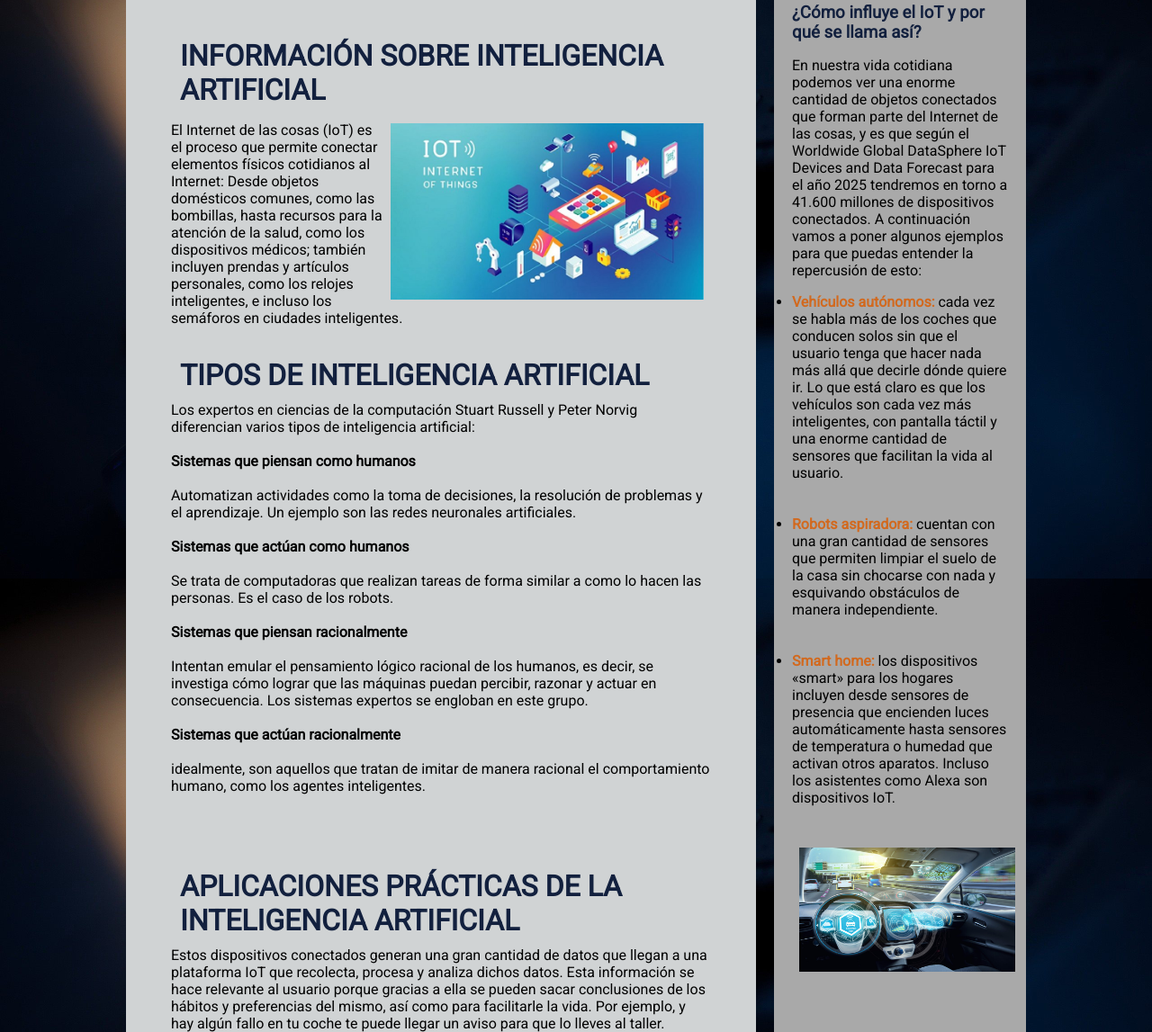
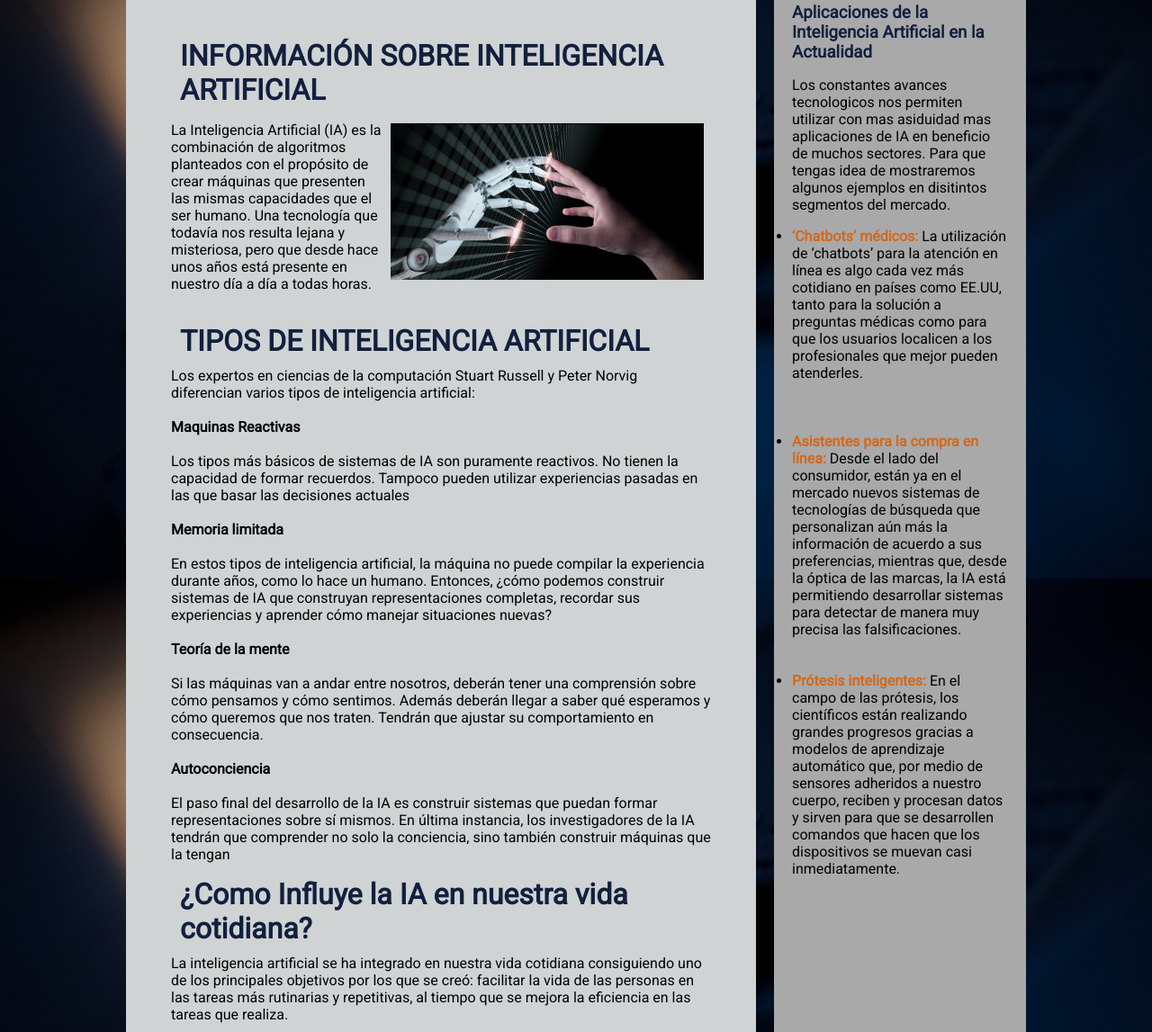
Before and after one commit to DiegoDamianB/TechnologyVirtual, a plain HTML site: page inteligenciaartificial.html in a window 1280 px wide. Shown: the part 157-1304 px from the top of the page at 90% size. Drawn offline with Linux system fonts and the light colour scheme.

Commit message:
Mi subpaginaweb IA

```diff
--- a/inteligenciaartificial.html
+++ b/inteligenciaartificial.html
@@ -38,57 +38,47 @@
         <main class="contenido">
             <h1>INFORMACIÓN SOBRE INTELIGENCIA ARTIFICIAL</h1>
 
-            <img class="IoT" src="imagenes\internet.jpg" alt="">
+            <img class="IoT" src="imagenes/IA3.jpg">
 
-            <p> El Internet de las cosas (IoT) es el proceso que permite conectar elementos físicos cotidianos al Internet: Desde objetos domésticos comunes, como las bombillas, hasta recursos para la atención de la salud, como los dispositivos médicos; también
-                incluyen prendas y artículos personales, como los relojes inteligentes, e incluso los semáforos en ciudades inteligentes.
+            <p>La Inteligencia Artificial (IA) es la combinación de algoritmos planteados con el propósito de crear máquinas que presenten las mismas capacidades que el ser humano. Una tecnología que todavía nos resulta lejana y misteriosa, pero que desde hace unos años está presente en nuestro día a día a todas horas.
                 <br><br>
 
                 <h1>TIPOS DE INTELIGENCIA ARTIFICIAL</h1>
 
                 Los expertos en ciencias de la computación Stuart Russell y Peter Norvig diferencian varios tipos de inteligencia artificial:<br><br>
 
-                <b>Sistemas que piensan como humanos</b><br><br> Automatizan actividades como la toma de decisiones, la resolución de problemas y el aprendizaje. Un ejemplo son las redes neuronales artificiales.<br><br>
+                <b>Maquinas Reactivas</b><br><br>Los tipos más básicos de sistemas de IA son puramente reactivos. No tienen la capacidad de formar recuerdos. Tampoco pueden utilizar experiencias pasadas en las que basar las decisiones actuales<br><br>
+                <b>Memoria limitada</b><br><br>En estos tipos de inteligencia artificial, la máquina no puede compilar la experiencia durante años, como lo hace un humano.
+                Entonces, ¿cómo podemos construir sistemas de IA que construyan representaciones completas, recordar sus experiencias y aprender cómo manejar situaciones nuevas?<br><br>
+                <b>Teoría de la mente</b><br><br>Si las máquinas van a andar entre nosotros, deberán tener una comprensión sobre cómo pensamos y cómo sentimos. Además deberán llegar a saber qué esperamos y cómo queremos que nos traten. Tendrán que ajustar su comportamiento en consecuencia.<br><br>
+                <b>Autoconciencia</b><br><br>El paso final del desarrollo de la IA es construir sistemas que puedan formar representaciones sobre sí mismos. En última instancia, los investigadores de la IA tendrán que comprender no solo la conciencia, sino también construir máquinas que la tengan
+            </p>
+            <h1>¿Como Influye la IA en nuestra vida cotidiana?</h1>
 
-                <b>Sistemas que actúan como humanos</b><br><br> Se trata de computadoras que realizan tareas de forma similar a como lo hacen las personas. Es el caso de los robots.<br><br>
-
-                <b>Sistemas que piensan racionalmente</b><br><br> Intentan emular el pensamiento lógico racional de los humanos, es decir, se investiga cómo lograr que las máquinas puedan percibir, razonar y actuar en consecuencia. Los sistemas expertos
-                se engloban en este grupo.<br><br>
-
-                <b>Sistemas que actúan racionalmente</b><br><br> idealmente, son aquellos que tratan de imitar de manera racional el comportamiento humano, como los agentes inteligentes.<br><br>
-            </p>
-            <br><br>
-
-            <h1>APLICACIONES PRÁCTICAS DE LA INTELIGENCIA ARTIFICIAL</h1>
-
-            Estos dispositivos conectados generan una gran cantidad de datos que llegan a una plataforma IoT que recolecta, procesa y analiza dichos datos. Esta información se hace relevante al usuario porque gracias a ella se pueden sacar conclusiones de los hábitos
-            y preferencias del mismo, así como para facilitarle la vida. Por ejemplo, y hay algún fallo en tu coche te puede llegar un aviso para que lo lleves al taller.
+            La inteligencia artificial se ha integrado en nuestra vida cotidiana consiguiendo uno de los principales objetivos por los que se creó: facilitar la vida de las personas en las tareas más rutinarias y repetitivas, al tiempo que se mejora la eficiencia en las tareas que realiza.
             </p>
 
-            <img class="IoT2" src="imagenes\iot 3.png" alt="">
+            <img class="IoT2" src="imagenes/IA2.jpg" alt="">
 
         </main>
         <aside class="sidebar">
-            <h3> <b>¿Cómo influye el IoT y por qué se llama así?</b> </h3>
+            <h3> <b>Aplicaciones de la Inteligencia Artificial en la Actualidad</b> </h3>
             <p>
-                En nuestra vida cotidiana podemos ver una enorme cantidad de objetos conectados que forman parte del Internet de las cosas, y es que según el Worldwide Global DataSphere IoT Devices and Data Forecast para el año 2025 tendremos en torno a 41.600 millones
-                de dispositivos conectados. A continuación vamos a poner algunos ejemplos para que puedas entender la repercusión de esto:
+                Los constantes avances tecnologicos nos permiten utilizar con mas asiduidad mas aplicaciones de IA en beneficio de muchos sectores. Para que tengas idea de mostraremos algunos ejemplos en disitintos segmentos del mercado.
             </p>
 
             <ul>
-                <li> <b>Vehículos autónomos:</b> cada vez se habla más de los coches que conducen solos sin que el usuario tenga que hacer nada más allá que decirle dónde quiere ir. Lo que está claro es que los vehículos son cada vez más inteligentes, con
-                    pantalla táctil y una enorme cantidad de sensores que facilitan la vida al usuario.
+                <li> <b>‘Chatbots’ médicos:</b> La utilización de ‘chatbots’ para la atención en línea es algo cada vez más cotidiano en países como EE.UU, tanto para la solución a preguntas médicas como para que los usuarios localicen a los profesionales que mejor pueden atenderles.
                 </li>
                 <br><br>
-
-                <li> <b>Robots aspiradora:</b> cuentan con una gran cantidad de sensores que permiten limpiar el suelo de la casa sin chocarse con nada y esquivando obstáculos de manera independiente.</li>
+                <img class="" src="" alt= "">
+                <li> <b>Asistentes para la compra en línea:</b> Desde el lado del consumidor, están ya en el mercado nuevos sistemas de tecnologías de búsqueda que personalizan aún más la información de acuerdo a sus preferencias, mientras que, desde la óptica de las marcas, la IA está permitiendo desarrollar sistemas para detectar de manera muy precisa las falsificaciones.</li>
                 <br><br>
 
-                <li> <b>Smart home:</b> los dispositivos «smart» para los hogares incluyen desde sensores de presencia que encienden luces automáticamente hasta sensores de temperatura o humedad que activan otros aparatos. Incluso los asistentes como Alexa
-                    son dispositivos IoT.</li>
+                <li> <b>Prótesis inteligentes:</b> En el campo de las prótesis, los científicos están realizando grandes progresos gracias a modelos de aprendizaje automático que, por medio de sensores adheridos a nuestro cuerpo, reciben y procesan datos y sirven para que se desarrollen comandos que hacen que los dispositivos se muevan casi inmediatamente.</li>
                 <br><br>
 
-                <img class="IoT3" src="imagenes\autonomos.jpg" alt="">
+                <img class="" src="" alt="">
 
             </ul>
         </aside>
```
Also changed, not shown: imagenes/IA2.jpg (added), imagenes/IA3.jpg (added).
